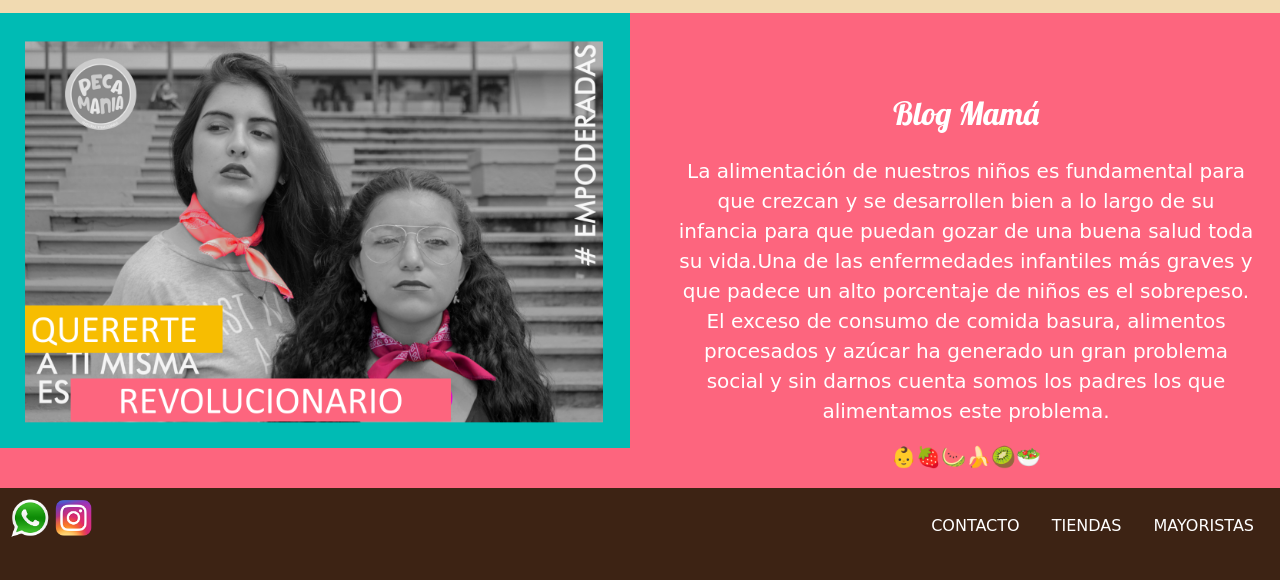
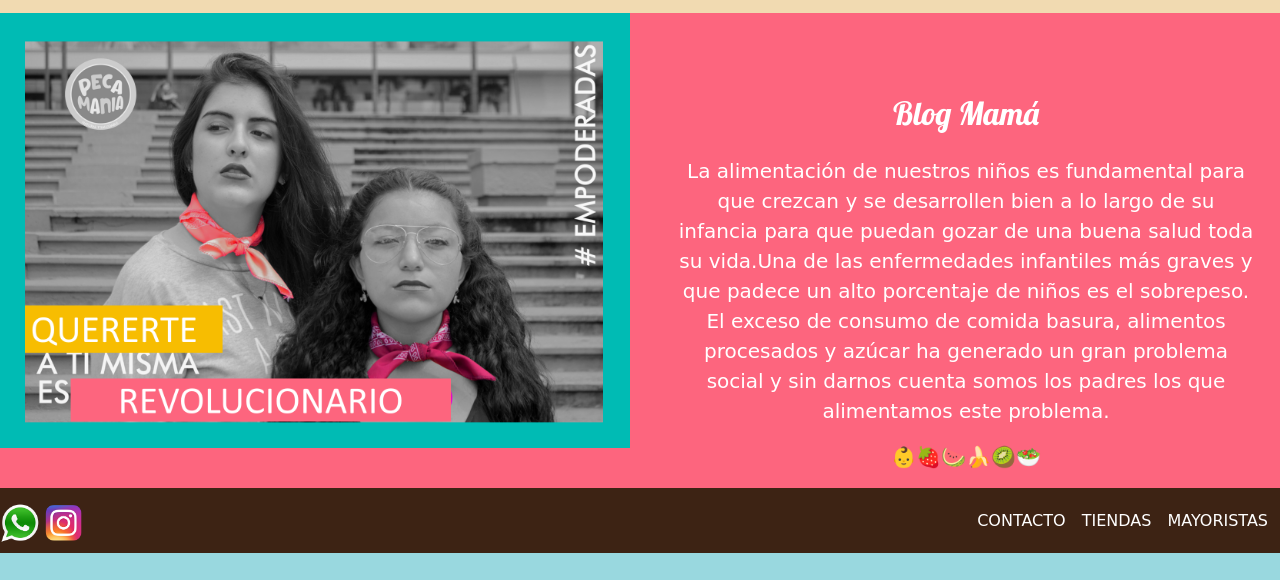
Before and after one commit to luislemy137/SASS, a website: page index.html in a window 1280 px wide. Shown: the part 3346-3926 px from the top of the page. After the commit the page ends 3903 px from the top, so only its background shows below. Drawn offline with nearby package versions, Linux system fonts and the light colour scheme; a web font is replaced by a local one.

```diff
--- a/SCSS/_footer-index.scss
+++ b/SCSS/_footer-index.scss
@@ -1,19 +1,23 @@
 /***********************FOOTER*******************************/
 footer {
   background-color: $color3;
+  height: 65px;
 }
 footer section {
   display: flex;
+  justify-content: center;
+  align-items: center;
 }
 .footer-izquierdo {
   width: 50%;
-  padding: 10px;
+
+  align-items: center;
 }
 .footer-derecho {
   width: 50%;
-  padding: 10px;
+  padding-top: 13px;
+  align-items: center;
 }
-
 footer ul {
   list-style: none;
   display: flex;
@@ -22,7 +26,7 @@
 footer ul a {
   color: white;
   text-decoration: none;
-  padding: 1rem;
+  padding: 0.5rem;
   display: block;
 }
 footer ul a:hover {
--- a/index.html
+++ b/index.html
@@ -190,13 +190,13 @@
         </div>
     </section>
     <footer>
-        <section>
-            <div class="footer-izquierdo">
+        <section class="row">
+            <div class="footer-izquierdo col-6">
                 <a href="https://api.whatsapp.com/send?phone=+51 962586590&text=Hola, necesito información sobre sus productos!" target="_blank"><img src="./b-img/body/footer/wsp-color.png" alt="icono whatsapp" width="40px"></a>
                 <a href="https://www.instagram.com/pecamania_official/" target="_blank"><img src="./b-img/body/footer/instagram-color.png" alt="icono instagram" width="40px"></a>
             </div>
-            <div class="footer-derecho">
-                <ul class="navpie">
+            <div class="footer-derecho col-6">
+                <ul class="navpie px-1">
                     <li><a href="#" target="_blank">CONTACTO</a></li>
                     <li><a href="#" target="_blank">TIENDAS</a></li>
                     <li><a href="#" target="_blank">MAYORISTAS</a></li>
```
Also changed, not shown: html/nosotras.html (renamed from nosotras.html, +2 -2 lines), SCSS/estilo.css, html/productos.html (renamed from productos.html), 1 other file.
